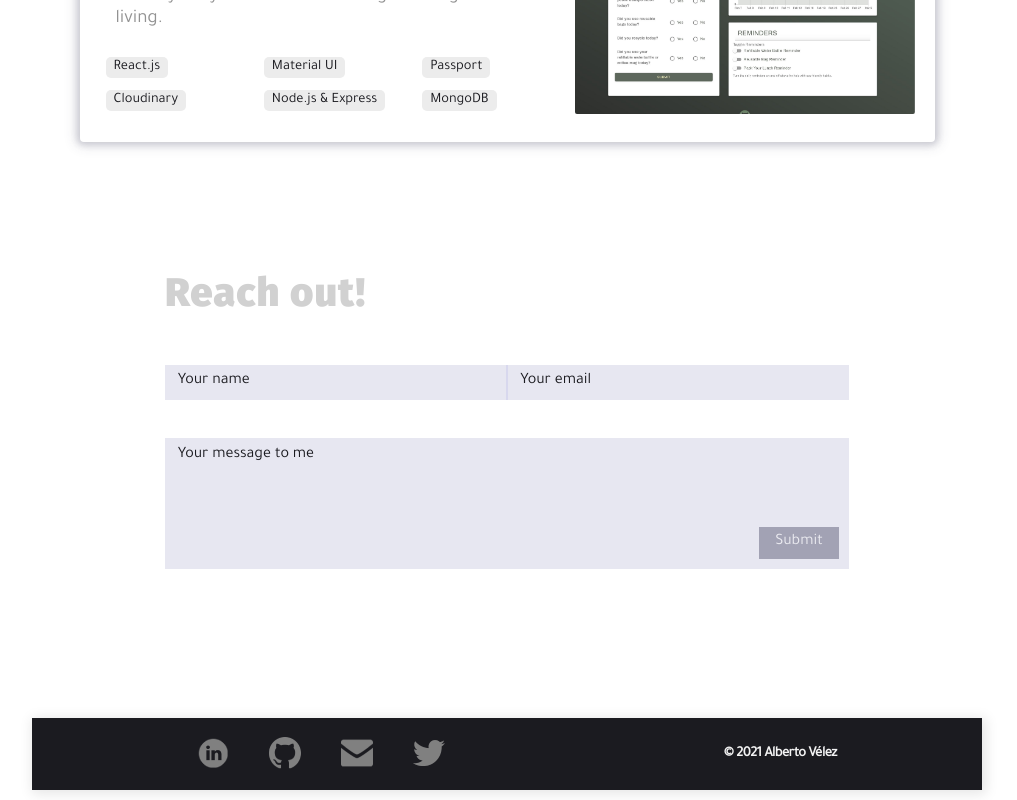
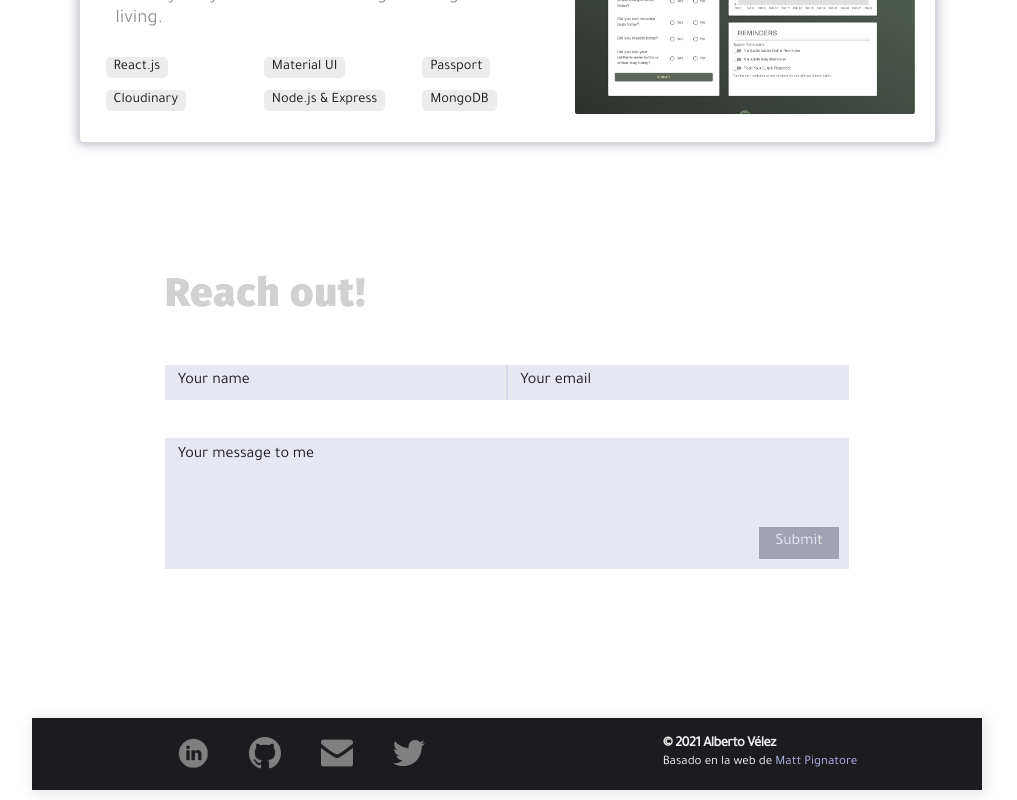
Before and after one commit to avelezdo/portfolio-vue, a Vue app: page / in a window 1280 px wide. Shown: the part 3329-4129 px from the top of the page, without its empty margins (133-1150 px from the left). Built offline with nearby package versions, Linux system fonts and the light colour scheme; a web font is replaced by a local one.

Commit message:
Added 'based on' section in footer

```diff
--- a/src/components/Footer.vue
+++ b/src/components/Footer.vue
@@ -23,7 +23,10 @@
 					</a>
 				</li>
 			</ul>
-			<p class="foot__copyright">&copy; <span id="year"></span> Alberto Vélez</p>
+			<div>
+				<p class="foot__copyright">&copy; <span id="year"></span> Alberto Vélez</p>
+				<span class="based-on">Basado en la web de <a href="https://mattpignatore.dev/" target="_blank">Matt Pignatore</a></span>
+			</div>
 		</div>
 	</footer>
 </template>
@@ -79,6 +82,12 @@ footer.navbar {
 		font-weight: 700;
 	}
 	.footer__social {
+		.based-on {
+			font-size: 13px;
+		}
+		.based-on a {
+			color: #b8b8ef;
+		}
 		@include flex(row, space-around, center);
 		width: 100%;
 		@include mobile {
```
